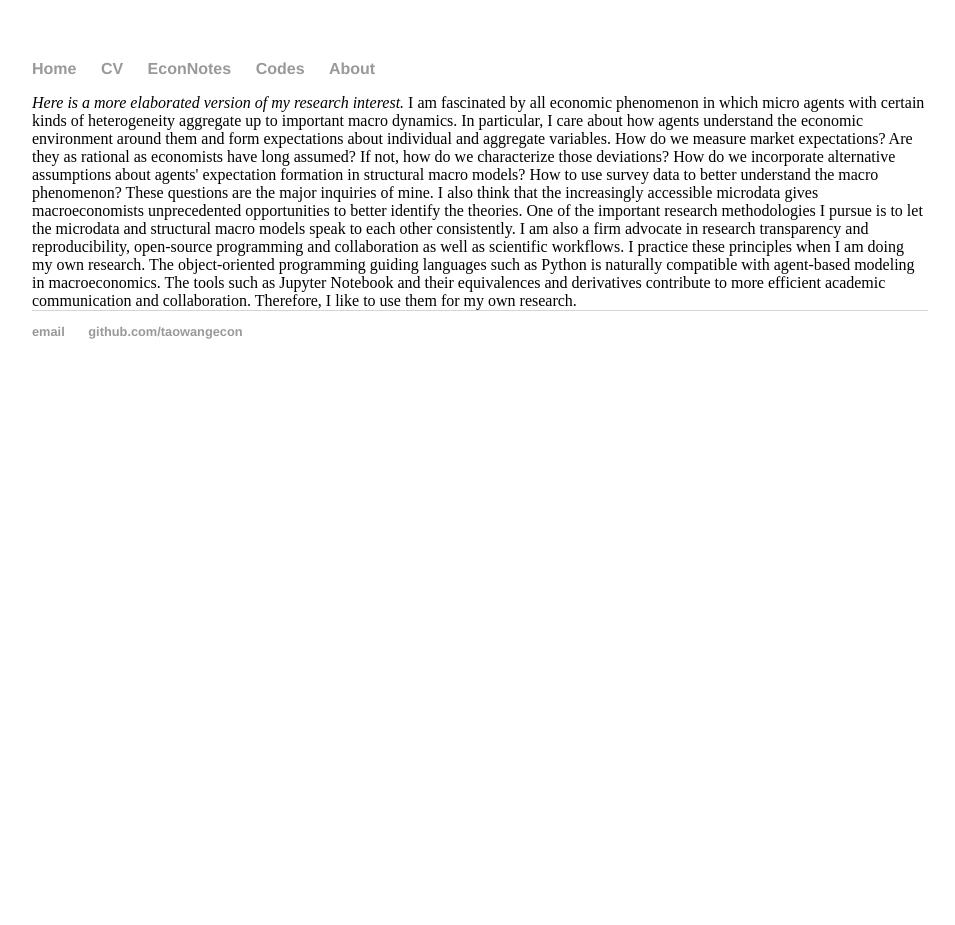
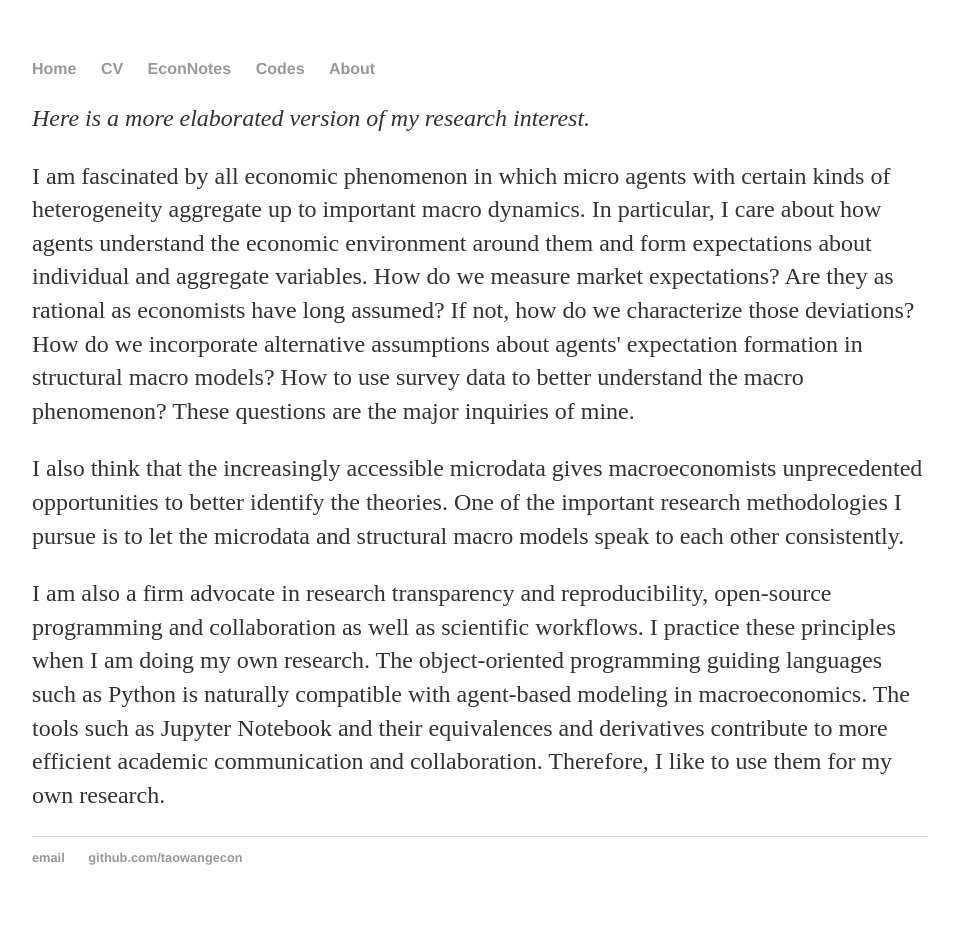
Before and after one commit to iworld1991/TaoWangEcon.github.io, a Jekyll site: the page built from about/index.html, in a window 1280 px wide. Shown: the whole page, without its empty margins (160-1115 px from the left). Built offline with Jekyll 4.4.1, drawn with Linux system fonts in a browser that asks for light colours; before the commit the page ends 900 px from its top, so only the background shows below that.

```diff
--- a/about/index.html
+++ b/about/index.html
@@ -4,11 +4,11 @@ title: More about My Research Interest
 ---
 
   <div class="blurb">
-<p1><em>Here is a more elaborated version of my research interest.</em> </p1>
+<p><em>Here is a more elaborated version of my research interest.</em> </p>
 
-<p1>I am fascinated by all economic phenomenon in which micro agents with certain kinds of heterogeneity aggregate up to important macro dynamics. In particular, I care about how agents understand the economic environment around them and form expectations about individual and aggregate variables. How do we measure market expectations? Are they as rational as economists have long assumed? If not, how do we characterize those deviations? How do we incorporate alternative assumptions about agents' expectation formation in structural macro models?  How to use survey data to better understand the macro phenomenon?  These questions are the major inquiries of mine.</p1>
+<p>I am fascinated by all economic phenomenon in which micro agents with certain kinds of heterogeneity aggregate up to important macro dynamics. In particular, I care about how agents understand the economic environment around them and form expectations about individual and aggregate variables. How do we measure market expectations? Are they as rational as economists have long assumed? If not, how do we characterize those deviations? How do we incorporate alternative assumptions about agents' expectation formation in structural macro models?  How to use survey data to better understand the macro phenomenon?  These questions are the major inquiries of mine.</p>
 
-<p1>I also think that the increasingly accessible microdata gives macroeconomists unprecedented opportunities to better identify the theories. One of the important research methodologies I pursue is to let the microdata and structural macro models speak to each other consistently. </p1>
+<p>I also think that the increasingly accessible microdata gives macroeconomists unprecedented opportunities to better identify the theories. One of the important research methodologies I pursue is to let the microdata and structural macro models speak to each other consistently. </p>
 
-<p1>I am also a firm advocate in research transparency and reproducibility, open-source programming and collaboration as well as scientific workflows. I practice these principles when I am doing my own research. The object-oriented programming guiding languages such as Python is naturally compatible with agent-based modeling in macroeconomics. The tools such as Jupyter Notebook and their equivalences and derivatives contribute to more efficient academic communication and collaboration. Therefore, I like to use them for my own research. </p1>
+<p>I am also a firm advocate in research transparency and reproducibility, open-source programming and collaboration as well as scientific workflows. I practice these principles when I am doing my own research. The object-oriented programming guiding languages such as Python is naturally compatible with agent-based modeling in macroeconomics. The tools such as Jupyter Notebook and their equivalences and derivatives contribute to more efficient academic communication and collaboration. Therefore, I like to use them for my own research. </p>
 </div><!-- /.blurb -->
```
